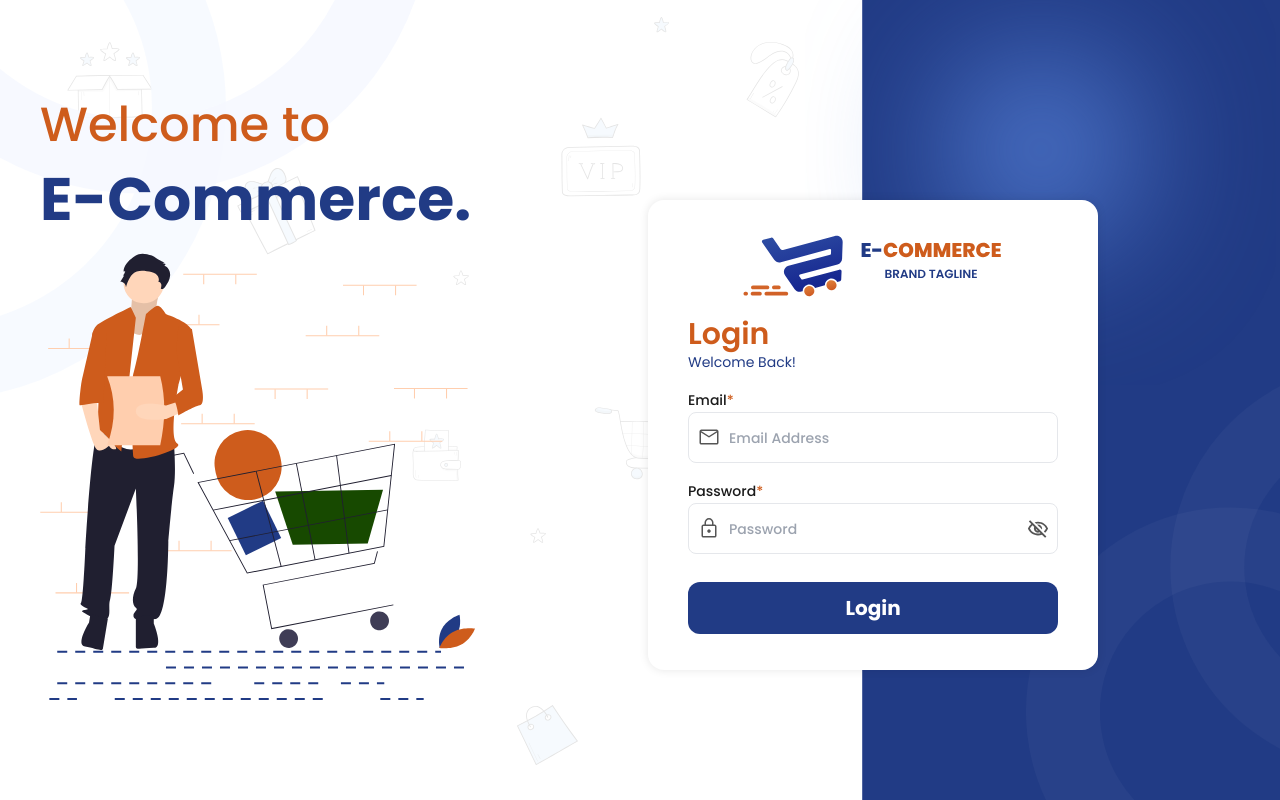
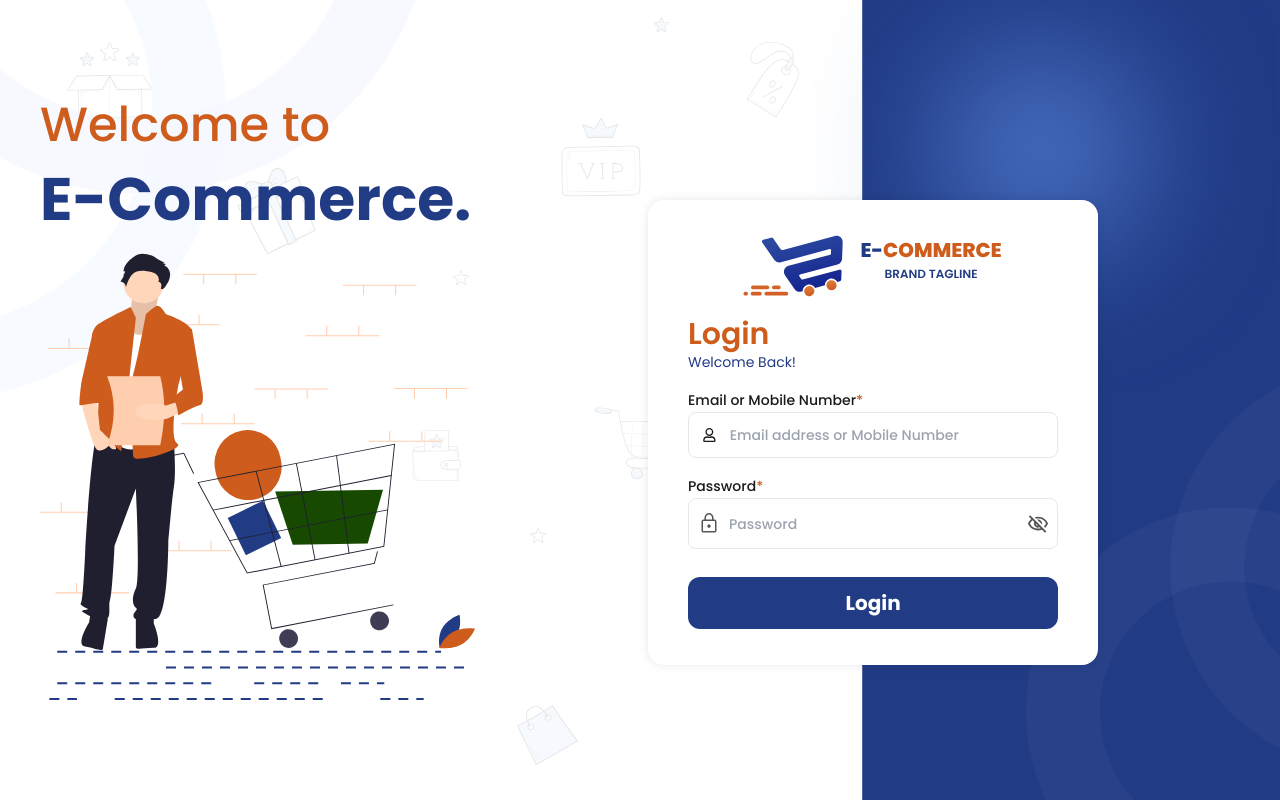
Before and after one commit to manohar-geekologix/ecommerce-poc, a Next.js app: page /login in a window 1280 px wide. Built offline with nearby package versions, Linux system fonts and the light colour scheme.

Commit message:
login update

```diff
--- a/src/components/LoginForm.jsx
+++ b/src/components/LoginForm.jsx
@@ -3,6 +3,7 @@ import { users } from '@/utils/MockData';
 import Image from 'next/image';
 import { useRouter } from 'next/navigation';
 import { useState } from 'react';
+import { FaRegUser } from 'react-icons/fa';
 import { IoWarningOutline } from 'react-icons/io5';
 import { MdOutlineVisibility, MdOutlineVisibilityOff } from 'react-icons/md';
 
@@ -100,7 +101,7 @@ const LoginForm = () => {
         </div>
       </div>
       <div className="lg:w-1/2 w-full relative">
-        <form className="bg-white px-5 py-3 lg:px-10 lg:py-5 rounded-2xl shadow-login-shadow flex flex-col gap-2 lg:gap-4 w-full sm:w-1/2 lg:w-[450px] mx-auto xl:absolute top-[-200px] lg:left-3 xl:left-2 2xl:left-10 3xl:left-24">
+        <form className="bg-white px-5 py-3 lg:px-10 lg:py-5 rounded-2xl shadow-login-shadow flex flex-col gap-2 lg:gap-4 w-full sm:w-1/2 lg:w-[450px] mx-auto xl:absolute top-[-200px] lg:left-3 xl:left-2 2xl:left-10 3xl:left-24" onSubmit={handleSubmit}>
           <div className='min-h-[80px]'>
             <Image
               width={100}
@@ -117,14 +118,14 @@ const LoginForm = () => {
 
           <div className="group group-focus-within:border-[#CE5C1C]">
             <label htmlFor="email" className="text-[#1A1A1A] font-medium text-xs lg:text-sm">
-              Email<span className="text-[#CE5C1C]">*</span>
+              Email or Mobile Number<span className="text-[#CE5C1C]">*</span>
               <div className="flex items-center gap-2 border rounded-lg px-3 py-2 lg:px-2 lg:py-3 group-focus-within:border-[#CE5C1C]">
-                <Image width={100} height={100} alt="mail" src={'/images/mail.svg'} className="size-auto" />
+                <FaRegUser className='mx-1.5' />
                 <input
                   type="email"
                   name="email"
                   id="email"
-                  placeholder="Email Address"
+                  placeholder="Email address or Mobile Number"
                   className="text-[#777777] text-xs lg:text-sm border-none outline-none w-full bg-transparent group-focus:border-[#CE5C1C]"
                   value={formData.input}
                   onChange={handleChange}
```
